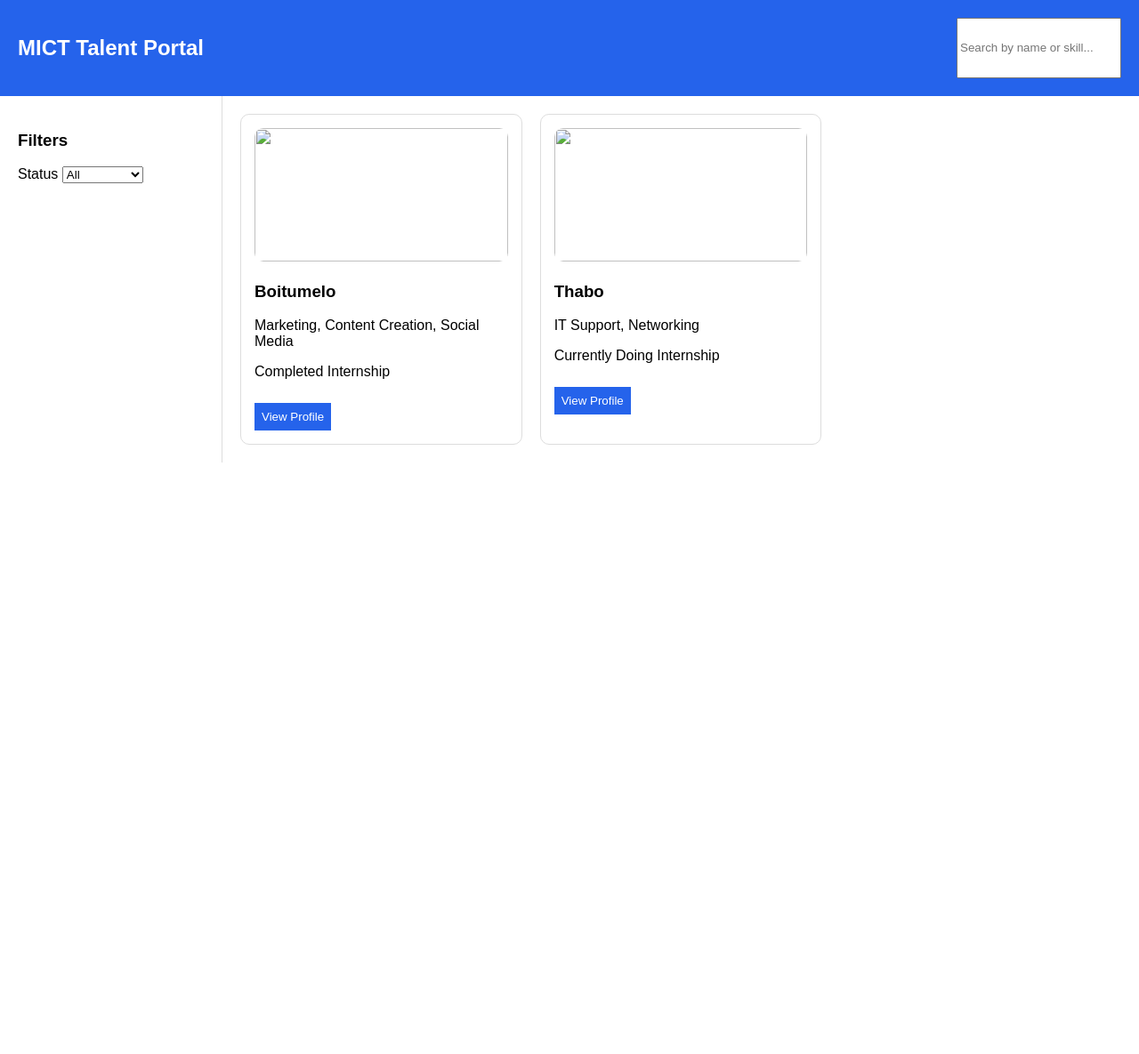
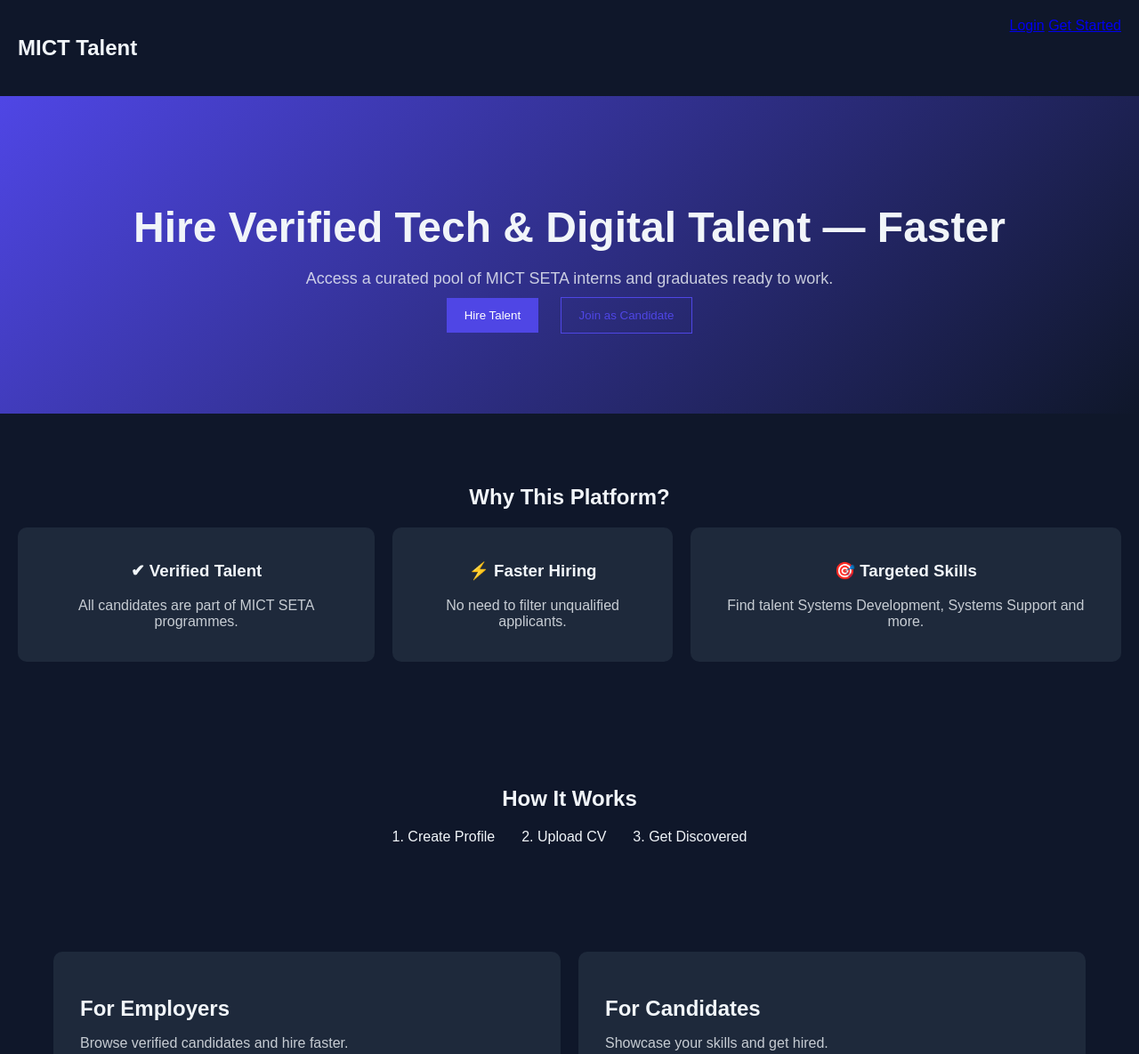
Before and after one commit to Boitumelo-N/MICT-SETA-Talent-Marketplace, a plain HTML site: page index.html in a window 1280 px wide. Shown: the top 1185 px of the page at 89% size. Before the commit the page ends 800 px from the top, so only its background shows below. Drawn offline with Linux system fonts and the light colour scheme.

Commit message:
index.html improvement done
add hero section and clear call to action to make purpose of website easy to understand and navigate

```diff
--- a/index.html
+++ b/index.html
@@ -10,39 +10,79 @@
 
   <!-- NAVBAR -->
   <nav class="navbar">
-    <h1>MICT Talent Portal</h1>
-
-    <input
-      type="text"
-      id="searchInput"
-      placeholder="Search by name or skill..."
-    >
+    <h1>MICT Talent</h1>
+    <div>
+      <a href="#">Login</a>
+      <a href="#" class="btn">Get Started</a>
+    </div>
   </nav>
 
-  <!-- MAIN LAYOUT -->
-  <div class="main">
+  <!-- HERO -->
+  <section class="hero">
+   <h2>Hire Verified Tech & Digital Talent — Faster</h2>
+<p>
+  Access a curated pool of MICT SETA interns and graduates ready to work.
+</p>
 
-    <!-- FILTER SIDEBAR -->
-    <aside class="sidebar">
-      <h3>Filters</h3>
+    <div class="hero-buttons">
+      <button class="primary">Hire Talent</button>
+      <button class="secondary">Join as Candidate</button>
+    </div>
+  </section>
 
-      <label>Status</label>
-      <select id="statusFilter">
-        <option value="all">All</option>
-        <option value="Completed Internship">Completed</option>
-        <option value="Currently Doing Internship">In Progress</option>
-      </select>
-    </aside>
+  <!-- VALUE SECTION -->
+  <section class="value">
+    <h2>Why This Platform?</h2>
+    <div class="value-grid">
+      <div class="value-card">
+        <h3>✔ Verified Talent</h3>
+        <p>All candidates are part of MICT SETA programmes.</p>
+      </div>
 
-    <!-- CANDIDATE GRID -->
-    <section class="content">
-      <div id="candidateList"></div>
-    </section>
+      <div class="value-card">
+        <h3>⚡ Faster Hiring</h3>
+        <p>No need to filter unqualified applicants.</p>
+      </div>
 
-  </div>
+      <div class="value-card">
+        <h3>🎯 Targeted Skills</h3>
+        <p>Find talent Systems Development, Systems Support and more.</p>
+      </div>
+    </div>
+  </section>
 
-  <script src="data.js"></script>
-  <script src="app.js"></script>
+  <!-- HOW IT WORKS -->
+  <section class="how">
+    <h2>How It Works</h2>
+    <div class="steps">
+      <div>1. Create Profile</div>
+      <div>2. Upload CV</div>
+      <div>3. Get Discovered</div>
+    </div>
+  </section>
+
+  <!-- SPLIT SECTION -->
+  <section class="split">
+
+    <div class="split-card">
+      <h2>For Employers</h2>
+      <p>Browse verified candidates and hire faster.</p>
+      <button class="primary">Browse Talent</button>
+    </div>
+
+    <div class="split-card">
+      <h2>For Candidates</h2>
+      <p>Showcase your skills and get hired.</p>
+      <button class="secondary">Create Profile</button>
+    </div>
+
+  </section>
+
+  <!-- CTA -->
+  <section class="cta">
+    <h2>Start Building Your Future Today</h2>
+    <button class="primary">Get Started</button>
+  </section>
 
 </body>
 </html>
--- a/style.css
+++ b/style.css
@@ -1,64 +1,146 @@
 body {
-  font-family: Arial;
   margin: 0;
+  font-family: Arial, sans-serif;
+  background: #0f172a;
+  color: #f1f5f9;
 }
 
-nav {
+/* NAVBAR */
+.navbar {
   display: flex;
   justify-content: space-between;
   padding: 20px;
-  background: #2563eb;
-  color: white;
 }
 
-.container {
-  padding: 20px;
+section {
+  padding: 80px 40px;
 }
 
-#candidateList {
-  display: grid;
-  grid-template-columns: repeat(3, 1fr);
-  gap: 20px;
+h2 {
+  margin-bottom: 20px;
 }
 
-.card {
-  border: 1px solid #ddd;
-  padding: 15px;
+p {
+  opacity: 0.8;
+}
+
+/* HERO */
+.hero {
+  text-align: center;
+  padding: 80px 20px;
+  background: linear-gradient(135deg, #4f46e5, #0f172a);
+}
+
+.hero h2 {
+  font-size: 48px;
+  font-weight: bold;
+}
+
+.hero p {
+  font-size: 18px;
+  max-width: 600px;
+  margin: 0 auto;
+}
+
+.hero-buttons button {
+  margin: 10px;
+}
+
+/* BUTTONS */
+.primary {
+  background: #4f46e5;
+  color: white;
+  padding: 12px 20px;
+  border: none;
+}
+
+.secondary {
+  background: transparent;
+  border: 1px solid #4f46e5;
+  color: #4f46e5;
+  padding: 12px 20px;
+}
+
+/* VALUE */
+.value {
+  padding: 60px 20px;
+  text-align: center;
+}
+
+.value-grid {
+  display: flex;
+  gap: 20px;
+  justify-content: center;
+}
+
+.value-card {
+  background: #1e293b;
+  padding: 20px;
   border-radius: 10px;
 }
 
-.main {
-  display: grid;
-  grid-template-columns: 250px 1fr;
+/* HOW */
+.how {
+  text-align: center;
+  padding: 60px;
 }
 
-.sidebar {
-  padding: 20px;
-  border-right: 1px solid #ddd;
+.steps {
+  display: flex;
+  justify-content: center;
+  gap: 30px;
 }
 
-.content {
-  padding: 20px;
+/* SPLIT */
+.split {
+  display: flex;
+  gap: 20px;
+  padding: 60px;
 }
 
-#candidateList {
-  display: grid;
-  grid-template-columns: repeat(3, 1fr);
-  gap: 20px;
-}
-
-.card img {
-  width: 100%;
-  height: 150px;
-  object-fit: cover;
+.split-card {
+  flex: 1;
+  background: #1e293b;
+  padding: 30px;
   border-radius: 10px;
 }
 
 button {
-  margin-top: 10px;
-  padding: 8px;
-  background: #2563eb;
+  transition: all 0.3s ease;
+}
+
+.primary:hover {
+  background: #4338ca;
+  transform: translateY(-2px);
+}
+
+.secondary:hover {
+  background: #4f46e5;
   color: white;
-  border: none;
-  cursor: pointer;
 }
+
+/* Cards hover */
+.value-card,
+.split-card {
+  transition: transform 0.3s ease, box-shadow 0.3s ease;
+}
+
+.value-card:hover,
+.split-card:hover {
+  transform: translateY(-5px);
+  box-shadow: 0 10px 30px rgba(0,0,0,0.3);
+}
+
+.split-card h2 {
+  margin-bottom: 10px;
+}
+
+.split-card button {
+  margin-top: 15px;
+}
+
+/* CTA */
+.cta {
+  text-align: center;
+  padding: 80px;
+}
```
